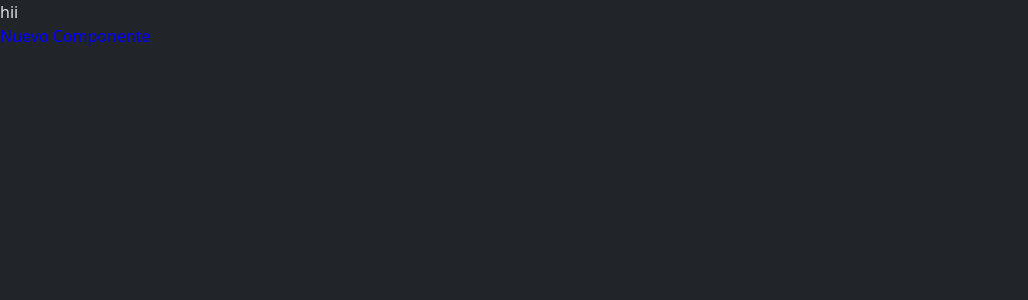
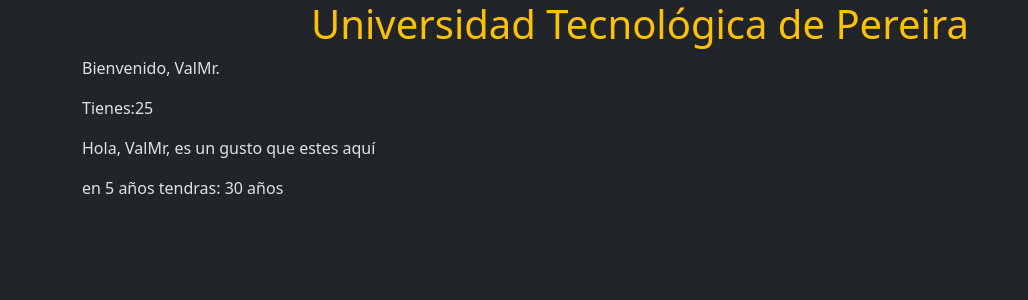
Before and after one commit to valemr05/app1, an Angular app: page / in a window 1280 px wide. Shown: the top 300 px of the page, without its empty margins (0-1028 px from the left). Built offline with nearby package versions, Linux system fonts and the light colour scheme.

Commit message:
learning

```diff
--- a/src/app/app.component.html
+++ b/src/app/app.component.html
@@ -1,3 +1,7 @@
-{{title}}
+<!-- <div class="container">
+  <h1 class="text-center">{{title}}</h1> //titlo de interpolo
+  </div>
 
 <app-nuevo-componente></app-nuevo-componente>
+-->
+<app-interpolacion></app-interpolacion>
--- a/src/app/app.component.ts
+++ b/src/app/app.component.ts
@@ -1,15 +1,16 @@
 import { Component } from '@angular/core';
 import { RouterOutlet } from '@angular/router';
 import { NuevoComponenteComponent } from './nuevo-componente/nuevo-componente.component';
+import { InterpolacionComponent } from "./interpolacion/interpolacion.component";
 
 
 @Component({
   selector: 'app-root',
   standalone: true,
-  imports: [RouterOutlet, NuevoComponenteComponent], //importar los nuevos componentes
+  imports: [NuevoComponenteComponent, InterpolacionComponent], //importar los nuevos componentes
   templateUrl: './app.component.html',
   styleUrl: './app.component.css'
 })
 export class AppComponent {
-  title = 'hii';
+  title = 'HOLA MUNDO';
 }
--- /dev/null
+++ b/src/app/interpolacion/interpolacion.component.html
@@ -0,0 +1,9 @@
+<section>
+    <div class="container">
+        <h1 class="text-center text-warning">{{title}}</h1>
+        <p >Bienvenido, {{user.name}}.</p>
+        <p>Tienes:{{user.age}}</p>
+        <p> {{greet()}}</p>
+        <p> en 5 años tendras: {{user.age + 5}} años</p>
+
+    </div>
--- /dev/null
+++ b/src/app/interpolacion/interpolacion.component.ts
@@ -0,0 +1,22 @@
+import { Component } from '@angular/core';
+
+@Component({
+  selector: 'app-interpolacion',
+  standalone: true,
+  imports: [],
+  templateUrl: './interpolacion.component.html',
+  styleUrl: './interpolacion.component.css'
+})
+export class InterpolacionComponent {
+  title = "Universidad Tecnológica de Pereira";
+  user = {
+    name: "ValMr",
+    age: 25
+  };
+
+  //definir un metodo
+  greet(){
+
+    return `Hola, ${this.user.name}, es un gusto que estes aquí`;  //se interpolan las variables
+  }
+}
```
Also changed, not shown: src/app/interpolacion/interpolacion.component.css (added).
